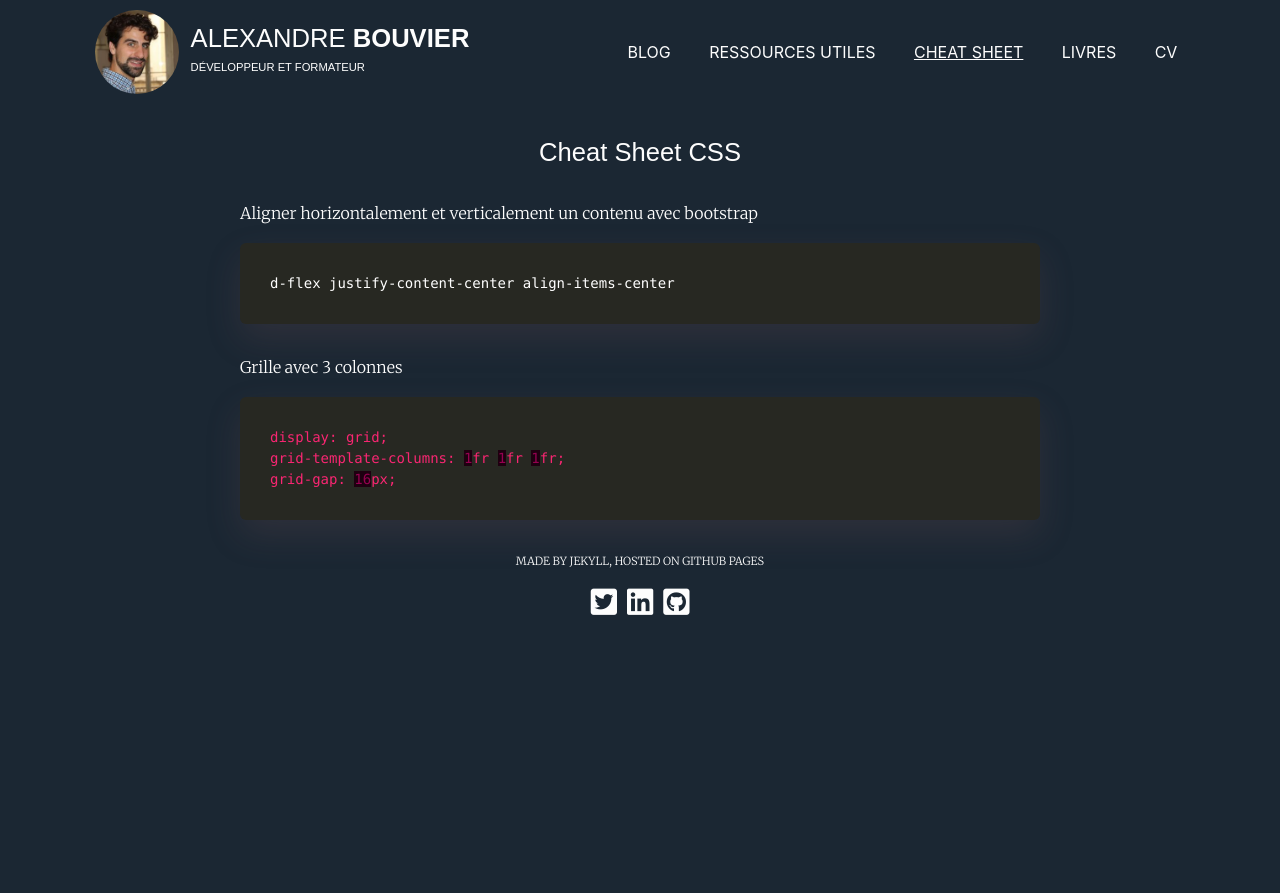
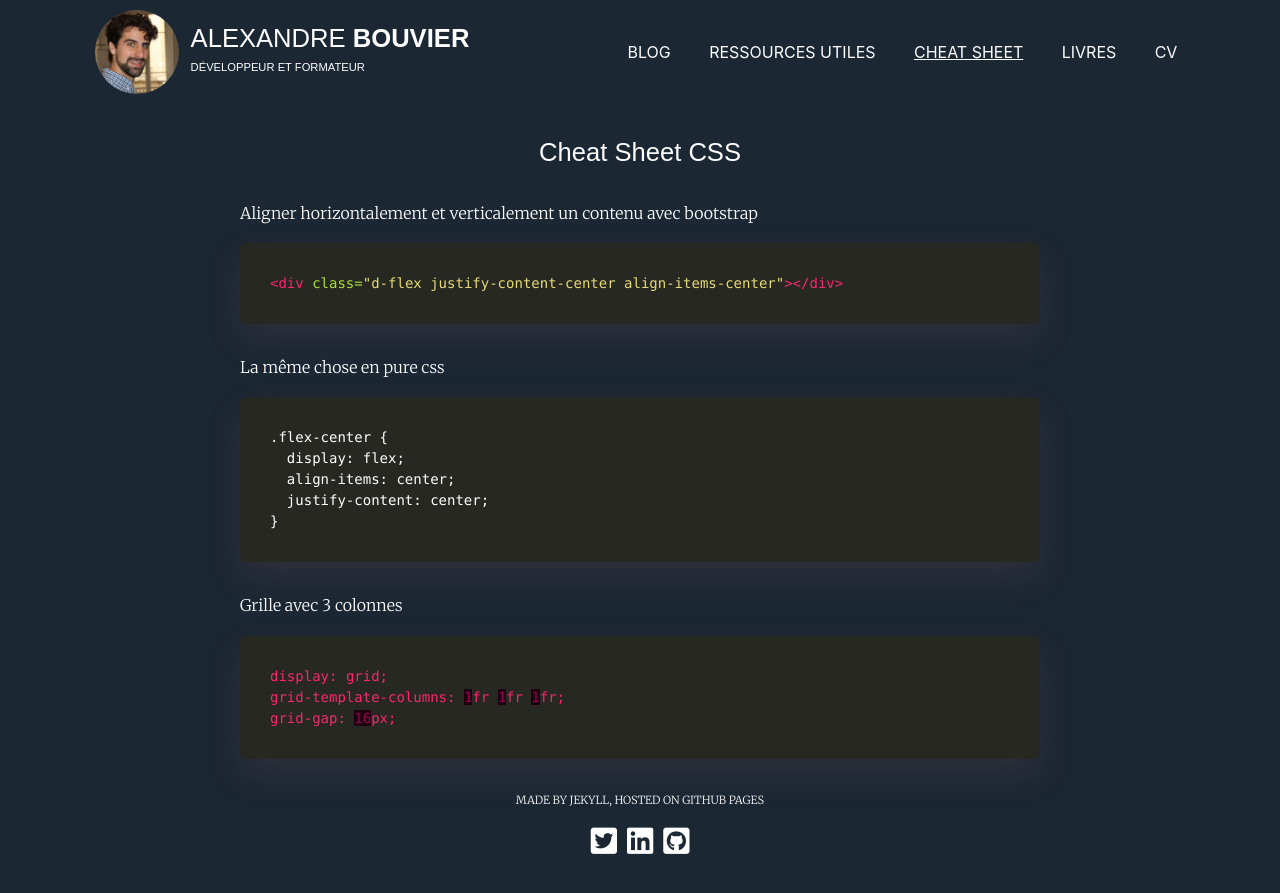
Before and after one commit to alexandrebk/alexandrebk.github.io, a Jekyll site: the page built from cheat_sheets/css.md, in a window 1280 px wide. Shown: the top 893 px of the page. Built offline with Jekyll 4.4.1, drawn with Linux system fonts in a browser that asks for light colours; nearby versions of some CDN libraries.

Commit message:
Updates CSS cheat sheet

````diff
--- a/cheat_sheets/css.md
+++ b/cheat_sheets/css.md
@@ -8,7 +8,17 @@ permalink: /cheat_sheets/css
 Aligner horizontalement et verticalement un contenu avec bootstrap
 
 ```html
-d-flex justify-content-center align-items-center
+<div class="d-flex justify-content-center align-items-center"></div>
+```
+
+La même chose en pure css
+
+```
+.flex-center {
+  display: flex;
+  align-items: center;
+  justify-content: center;
+}
 ```
 
 Grille avec 3 colonnes
````
